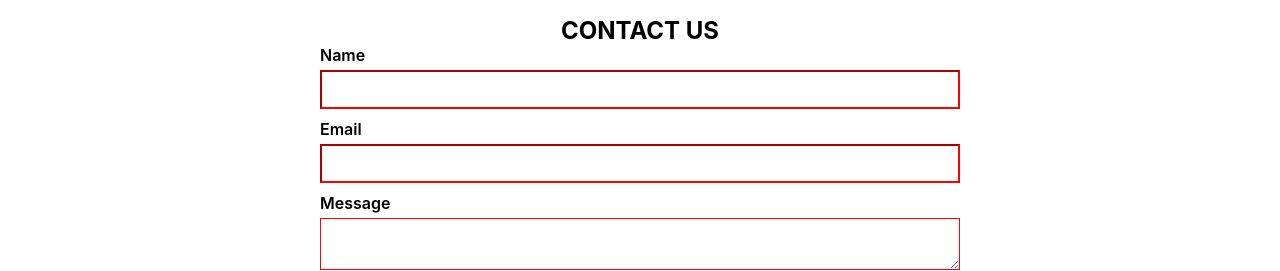
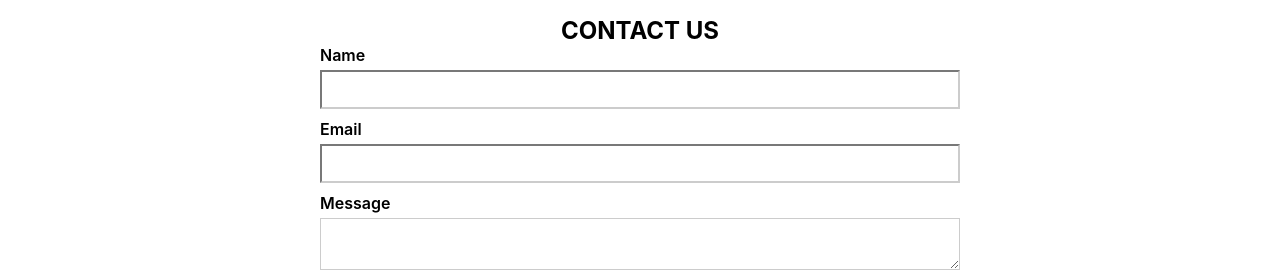
Before and after one commit to Fadil3/suitmedia-frontend, a React (Create React App) app: page / in a window 1280 px wide. Shown: the part 543-814 px from the top of the page. Built offline with nearby package versions, Linux system fonts and the light colour scheme.

Commit message:
validate form

```diff
--- a/src/modules/contact/index.jsx
+++ b/src/modules/contact/index.jsx
@@ -1,15 +1,97 @@
+import { useState } from 'react'
 import { Input, Textarea, Button } from '../../components'
 import './Contact.css'
 
 export default function Contact() {
+  const [form, setForm] = useState({
+    name: '',
+    email: '',
+    message: '',
+  })
+
+  const [error, setError] = useState({
+    name: '',
+    email: '',
+    message: '',
+  })
+
+  const handleChange = (e) => {
+    setForm({
+      ...form,
+      [e.target.name]: e.target.value,
+    })
+  }
+
+  const handleSubmit = (e) => {
+    e.preventDefault()
+
+    // Validate form and set error state
+    if (form.name === '' || form.email === '' || form.message === '') {
+      setError({
+        ...error,
+        name: form.name === '' ? 'This field is required' : '',
+        email: form.email === '' ? 'This field is required' : '',
+        message: form.message === '' ? 'This field is required' : '',
+      })
+      //check email format
+      if (form.email !== '' && !/^[^\s@]+@[^\s@]+\.[^\s@]+$/.test(form.email)) {
+        setError({
+          ...error,
+          email: 'Invalid email address',
+        })
+        return
+      }
+    } else {
+      setError({
+        name: '',
+        email: '',
+        message: '',
+      })
+
+      //reset form
+      setForm({
+        name: '',
+        email: '',
+        message: '',
+      })
+      alert(`
+        Name: ${form.name}
+        Email: ${form.email}
+        Message: ${form.message}
+
+        successfully sent!
+        `)
+    }
+  }
+
   return (
     <section className="contact__container">
       <h1 className="contact__title">CONTACT US</h1>
-      <form>
-        <Input title="Name" />
-        <Input title="Email" />
-        <Textarea title="Message" />
-        <Button title="SUBMIT" />
+      <form onSubmit={handleSubmit}>
+        <Input
+          type="text"
+          title="Name"
+          name="name"
+          onChange={handleChange}
+          error={error.name}
+          value={form.name}
+        />
+        <Input
+          type="text"
+          title="Email"
+          name="email"
+          onChange={handleChange}
+          error={error.email}
+          value={form.email}
+        />
+        <Textarea
+          title="Message"
+          name="message"
+          onChange={handleChange}
+          error={error.message}
+          value={form.message}
+        />
+        <Button type="submit" title="SUBMIT" />
       </form>
     </section>
   )
```
